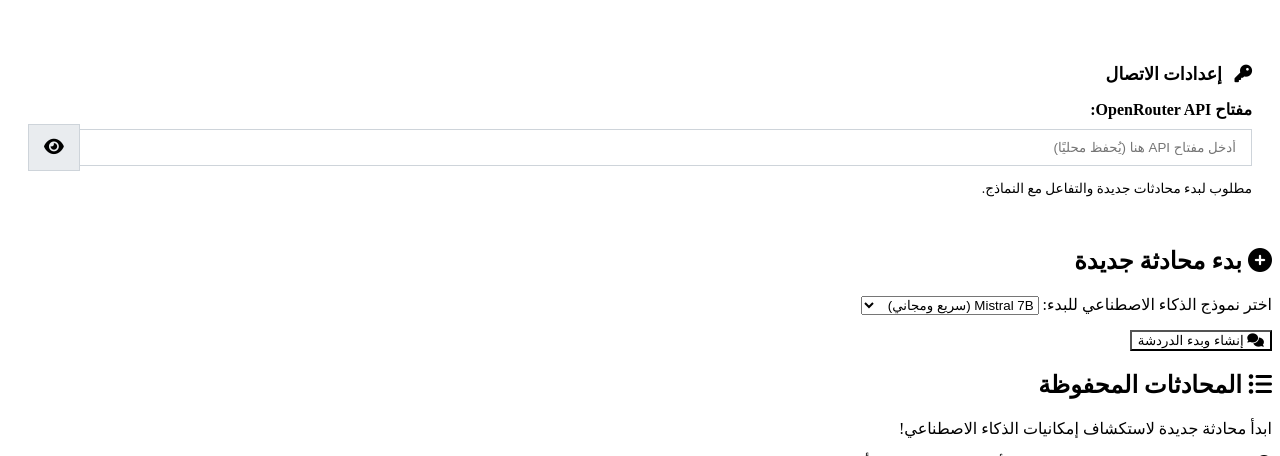
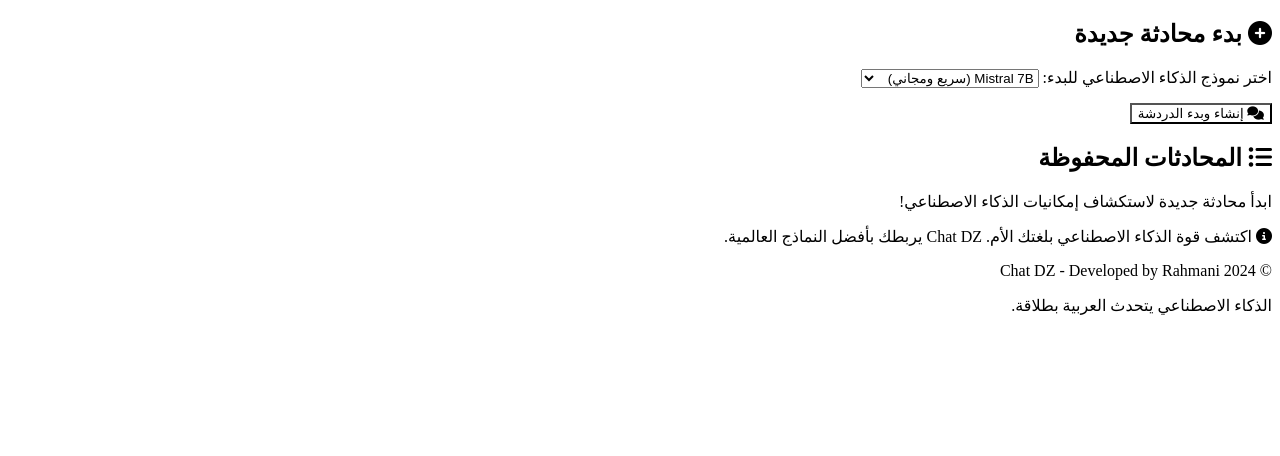
Before and after one commit to RABEH2024/dzteck_chat, a Flask app: page / in a window 1280 px wide. Shown: the part 98-554 px from the top of the page. Run offline with Flask 3, Linux system fonts and the light colour scheme; data that the repository does not hold is empty.

Commit message:
Update index.html

```diff
--- a/templates/index.html
+++ b/templates/index.html
@@ -3,41 +3,25 @@
 <head>
     <meta charset="UTF-8">
     <meta name="viewport" content="width=device-width, initial-scale=1.0">
-    <title>Chat DZ - محادثاتك الذكية</title> <!-- تعديل العنوان -->
+    <title>Chat DZ - محادثاتك الذكية</title>
     <meta name="description" content="Chat DZ - تحدث مع أحدث نماذج الذكاء الاصطناعي باللغة العربية">
-    <!-- Font Awesome for icons -->
     <link rel="stylesheet" href="https://cdnjs.cloudflare.com/ajax/libs/font-awesome/6.4.0/css/all.min.css" integrity="sha512-iecdLmaskl7CVkqkXNQ/ZH/XLlvWZOJyj7Yy7tcenmpD1ypASozpmT/E0iPtmFIB46ZmdtAc9eNBvH0H/ZpiBw==" crossorigin="anonymous" referrerpolicy="no-referrer" />
-    <link rel="stylesheet" href="style.css"> <!-- استخدام اسم الملف الصحيح -->
+    <link rel="stylesheet" href="style.css">
     <!-- <link rel="icon" href="img/favicon.ico"> -->
 </head>
-<body class="index-page"> <!-- لتطبيق أنماط خاصة -->
-    <div class="chat-container index-container"> <!-- تمييز الحاوية -->
+<body class="index-page">
+    <div class="chat-container index-container">
         <header class="chat-header index-header">
             <div class="header-left">
                 <h1 class="rahmani-credit">Created by <span>Rahmani</span></h1>
             </div>
             <div class="header-right">
-                 <!-- يمكنك إضافة لوجو هنا إذا أردت -->
-                 <!-- <img src="img/logo.svg" alt="Chat DZ Logo" class="logo-img"> -->
                 <span class="brand-name">Chat DZ</span>
             </div>
         </header>
 
         <main class="main-content">
-            <!-- قسم إدخال المفتاح -->
-            <section class="api-key-section-index">
-                 <h2><i class="fas fa-key"></i> إعدادات الاتصال</h2>
-                <div class="api-key-input-container">
-                    <label for="api-key-index">مفتاح OpenRouter API:</label>
-                    <div class="api-key-wrapper">
-                         <input type="password" id="api-key-index" placeholder="أدخل مفتاح API هنا (يُحفظ محليًا)">
-                         <button id="toggle-api-key-index" title="إظهار/إخفاء المفتاح"><i class="fas fa-eye"></i></button>
-                    </div>
-                    <small>مطلوب لبدء محادثات جديدة والتفاعل مع النماذج.</small>
-                </div>
-            </section>
-
-             <!-- قسم بدء محادثة جديدة -->
+            <!-- قسم بدء محادثة جديدة -->
             <section class="new-chat-section">
                 <h2><i class="fas fa-plus-circle"></i> بدء محادثة جديدة</h2>
                  <div class="model-selector">
@@ -49,7 +33,6 @@
                         <option value="openai/gpt-3.5-turbo">GPT-3.5 Turbo (شائع)</option>
                         <option value="meta-llama/llama-3-8b-instruct">Llama 3 8B (الأحدث)</option>
                          <option value="nousresearch/nous-hermes-2-mistral-7b-dpo">Nous Hermes 2 (مجاني)</option>
-                         <!-- أضف نماذج أخرى حسب الحاجة -->
                     </select>
                 </div>
                 <button id="start-new-chat-button" class="new-chat-button">
@@ -62,25 +45,21 @@
                 <h2><i class="fas fa-list-ul"></i> المحادثات المحفوظة</h2>
                 <div class="chat-list" id="conversation-list-index">
                     <!-- سيتم ملء قائمة المحادثات هنا بواسطة script.js -->
-                     <!-- مثال لعنصر قائمة يضاف بواسطة JS:
-                    <div class="chat-item" data-chat-id="17151904233">
-                        <a href="chat.html?id=17151904233" class="chat-link" title="...">
-                            <span class="chat-title">عنوان تجريبي</span>
-                            <span class="chat-date"><i class="far fa-clock"></i> 2024/05/08</span>
+                    <!-- مثال لعنصر قائمة:
+                    <div class="chat-item" data-chat-id="12345">
+                        <a href="chat.html?id=12345" class="chat-link">
+                            <span class="chat-title">عنوان المحادثة</span>
+                            <span class="chat-date"><i class="far fa-clock"></i> التاريخ</span>
                         </a>
-                        <button class="delete-list-item-btn" title="حذف هذه المحادثة">
-                            <i class="fas fa-trash-alt"></i>
-                        </button>
+                        <button class="delete-list-item-btn" title="حذف"><i class="fas fa-trash-alt"></i></button>
                     </div>
                     -->
                 </div>
                 <p id="no-conversations-message" class="no-chats-message" style="display: none;">ابدأ محادثة جديدة لاستكشاف إمكانيات الذكاء الاصطناعي!</p>
             </section>
 
-            <!-- Info Banner (اختياري) -->
             <div class="info-banner">
                 <p><i class="fas fa-info-circle"></i> اكتشف قوة الذكاء الاصطناعي بلغتك الأم. Chat DZ يربطك بأفضل النماذج العالمية.</p>
-                <!-- <a href="#" id="download-apk-btn" class="download-app-button"><i class="fas fa-mobile-alt"></i> تحميل التطبيق</a> -->
             </div>
         </main>
 
@@ -90,6 +69,6 @@
         </footer>
     </div>
 
-    <script src="script.js"></script> <!-- استخدام اسم الملف الصحيح -->
+    <script src="script.js"></script>
 </body>
 </html>
```
